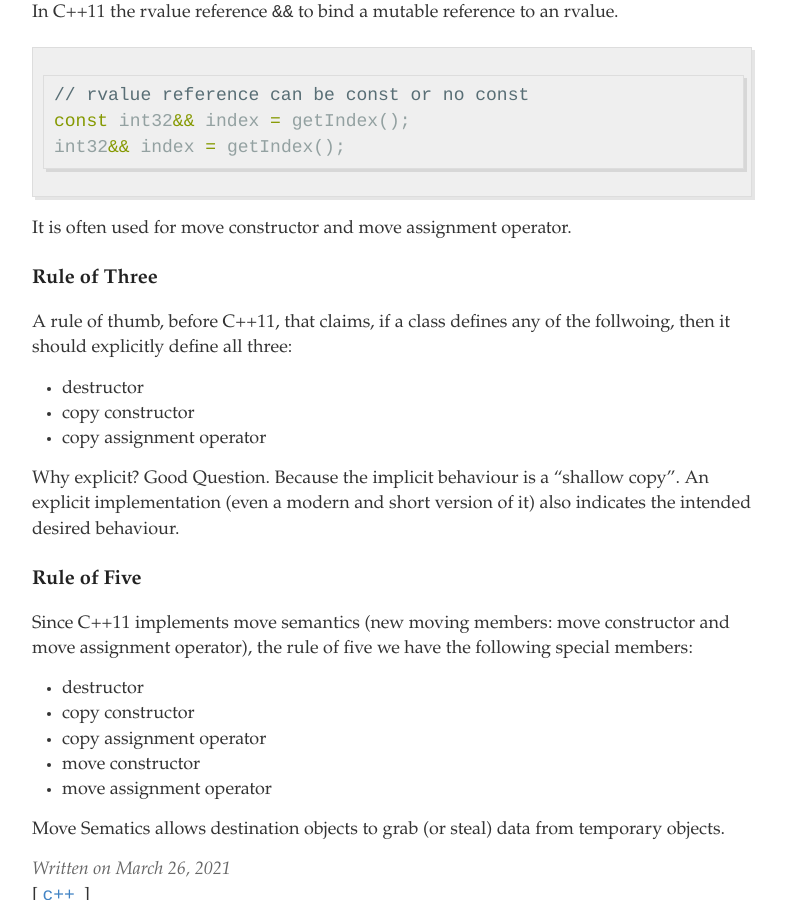
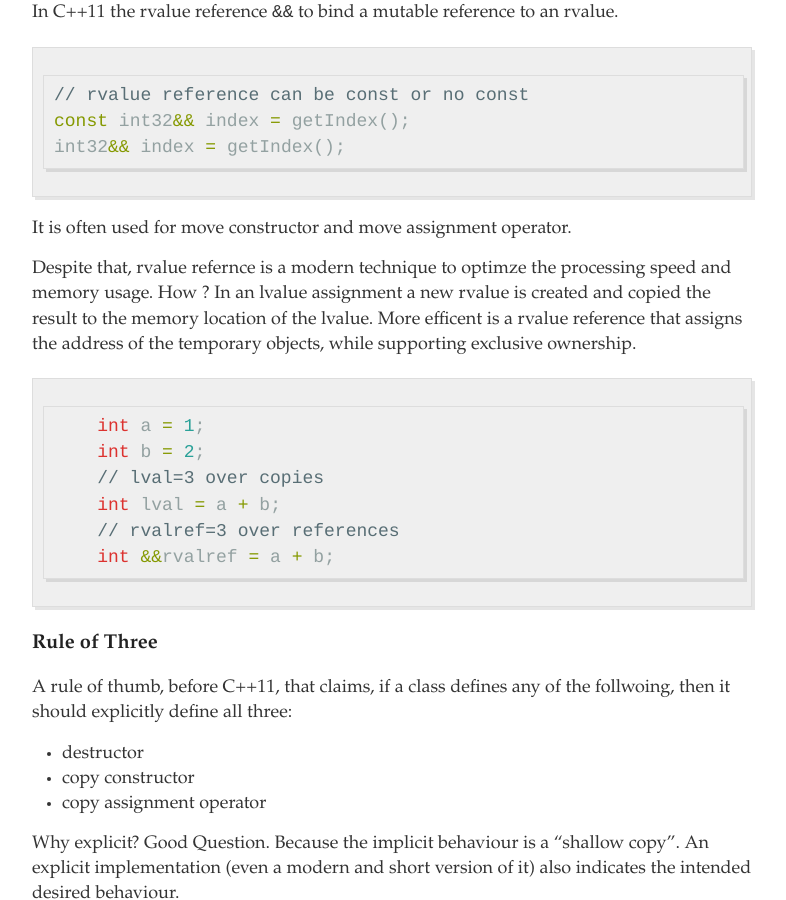
Before and after one commit to pce/pce.github.io, a Jekyll site: the page built from _posts/2021-03-26-Memory_CopyMoveSemanticsRuleOfFive.md, in a window 1280 px wide and 900 px high, scrolled down 1335 px. Shown: the whole window, without its empty margins (248-1034 px from the left). Built offline with Jekyll 4.4.1, drawn with Linux system fonts in a browser that asks for light colours.

Commit message:
20210326 added example

````diff
--- a/_posts/2021-03-26-Memory_CopyMoveSemanticsRuleOfFive.md
+++ b/_posts/2021-03-26-Memory_CopyMoveSemanticsRuleOfFive.md
@@ -60,6 +60,20 @@ int32&& index = getIndex();
 
 It is often used for move constructor and move assignment operator.
 
+Despite that, rvalue refernce is a modern technique to optimze the processing speed and memory usage.
+How ?
+In an lvalue assignment a new rvalue is created and copied the result to the memory location of the lvalue.
+More efficent is a rvalue reference that assigns the address of the temporary objects, while supporting exclusive ownership.
+
+```c++
+    int a = 1;
+    int b = 2;
+    // lval=3 over copies
+    int lval = a + b;
+    // rvalref=3 over references
+    int &&rvalref = a + b;
+```
+
 
 ### Rule of Three
 
````
